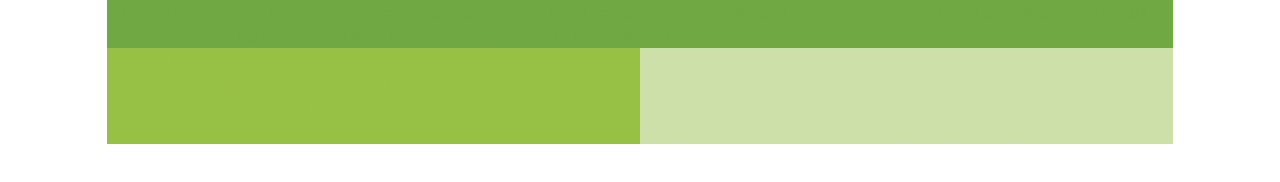
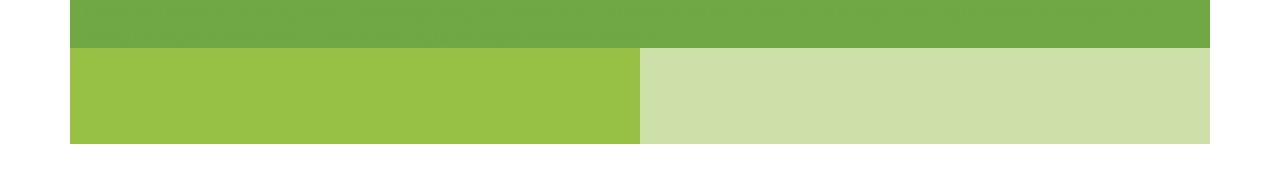
Before and after one commit to FelipeGaos/patrones_dise-o, a plain HTML site: page pages/mostly_fluid.html in a window 1280 px wide. Drawn offline with Linux system fonts and the light colour scheme.

Commit message:
Mostly Fluid Final

```diff
--- a/pages/mostly_fluid.html
+++ b/pages/mostly_fluid.html
@@ -11,9 +11,9 @@
 </head>
 
 <body>
-    <div class="container-fluid">
-        <div class="row">
-            <div class="col-md-10 col-xs-12 offset-md-1">
+    <div class="container">
+        <div class="row justify-content-md-center">
+            <div class="col ">
                 <div class="row">
                     <div class="col-md-12 co-xs-12 c1">Lorem ipsum dolor sit amet, consectetur adipisicing elit. Animi, consequuntur distinctio iusto, est eius fuga quas, atque aliquid vel magni esse cumque? Atque debitis minus dolores, consequatur culpa commodi ratione!</div>
                     <div class="col-md-6  co-xs-12 c2">Lorem ipsum dolor sit amet, consectetur adipisicing elit. Autem enim, debitis laboriosam praesentium, ullam consequatur ducimus modi asperiores inventore eos quia. Ullam, asperiores quidem fugiat! Nisi error at, quod neque.</div>
```
